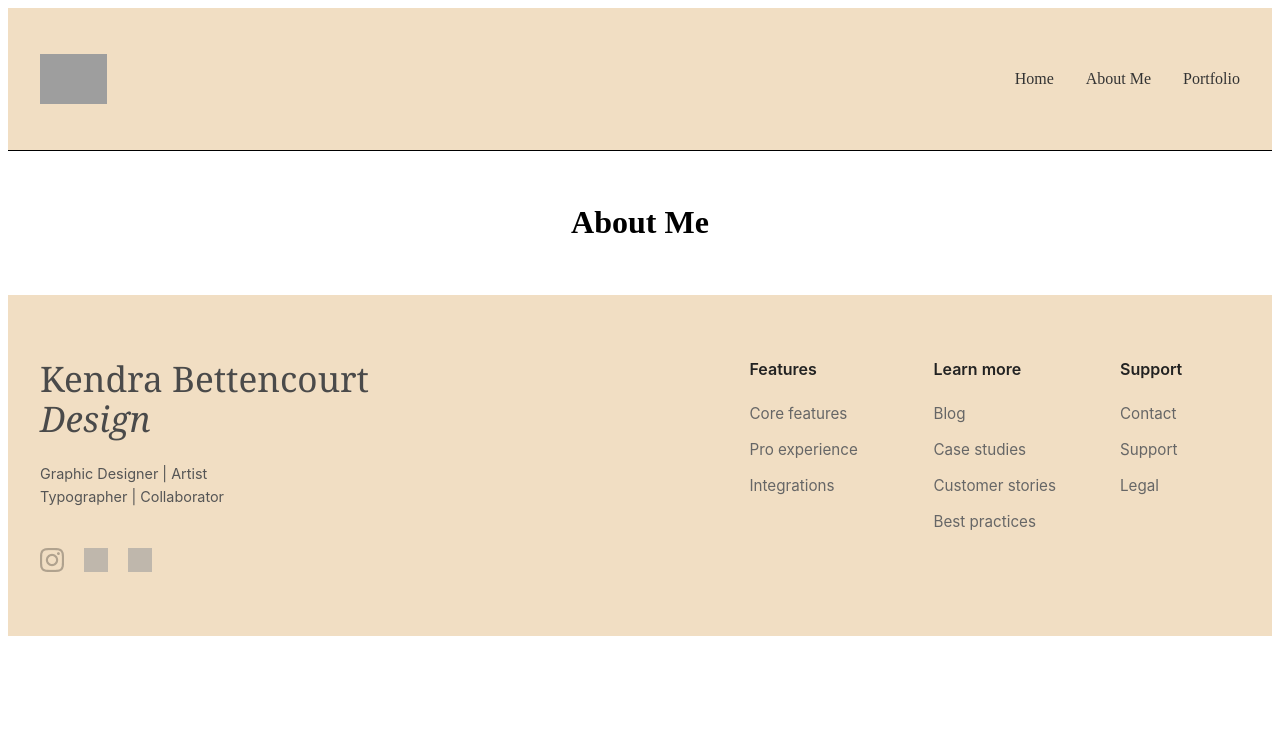
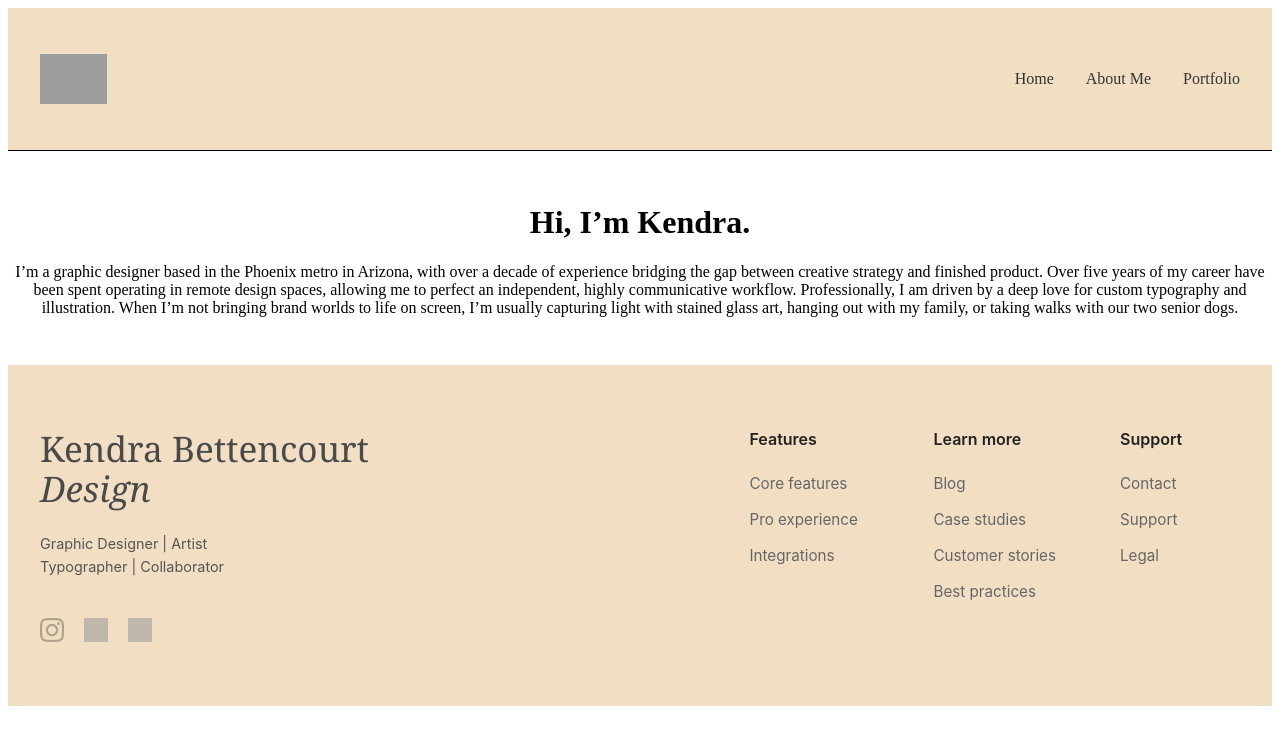
Before and after one commit to kforshee15/Portfolio, a Jekyll site: the page built from about.md, in a window 1280 px wide. Shown: the top 745 px of the page. Built offline with Jekyll 4.4.1, drawn with Linux system fonts in a browser that asks for light colours; grey boxes are pictures that could not be loaded.

Commit message:
Logo added, about me updated

```diff
--- a/_includes/header.html
+++ b/_includes/header.html
@@ -3,7 +3,7 @@
 
     <div class="header-logo">
       <a href="{{ '/' | relative_url }}">
-        <img src="{{ '/assets/images/logo.png' | relative_url }}" alt="Site Logo" class="logo-img">
+        <img src="{{ '/assets/images/kb.svg' | relative_url }}" alt="Site Logo" class="logo-img">
       </a>
     </div>
 
--- a/about.md
+++ b/about.md
@@ -6,4 +6,6 @@ body_class: about-page
 show_footer: true
 ---
 
-# About Me
+# Hi, I'm Kendra.
+
+I'm a graphic designer based in the Phoenix metro in Arizona, with over a decade of experience bridging the gap between creative strategy and finished product. Over five years of my career have been spent operating in remote design spaces, allowing me to perfect an independent, highly communicative workflow. Professionally, I am driven by a deep love for custom typography and illustration. When I'm not bringing brand worlds to life on screen, I'm usually capturing light with stained glass art, hanging out with my family, or taking walks with our two senior dogs.
```
Also changed, not shown: assets/images/icons/kb.svg (added).
